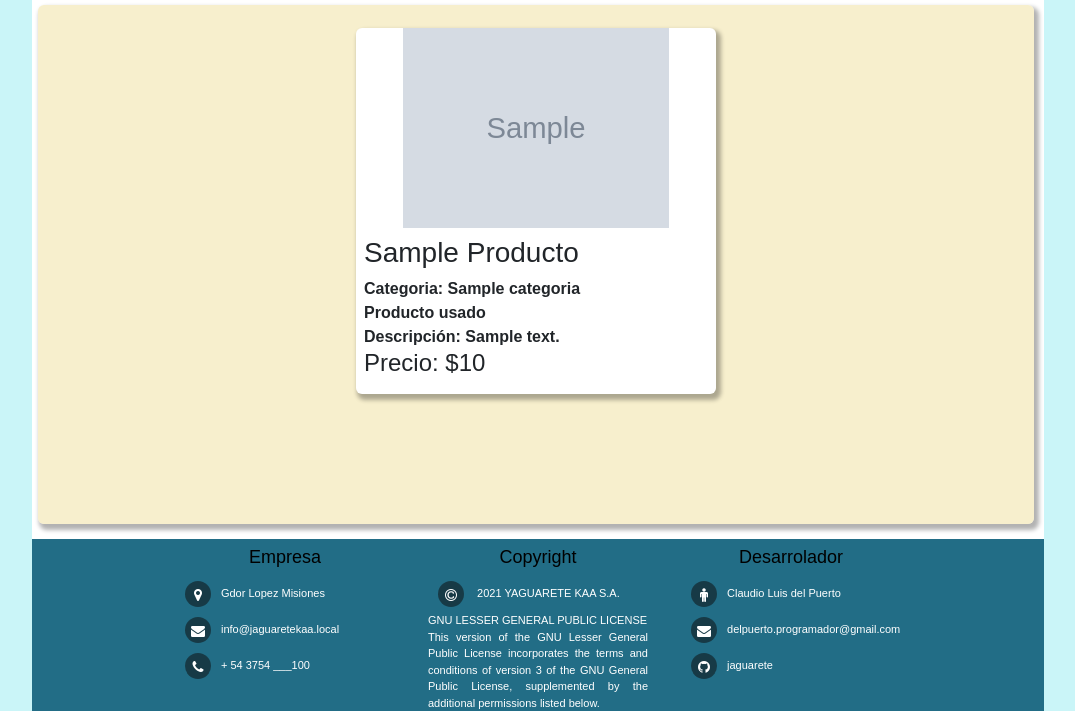
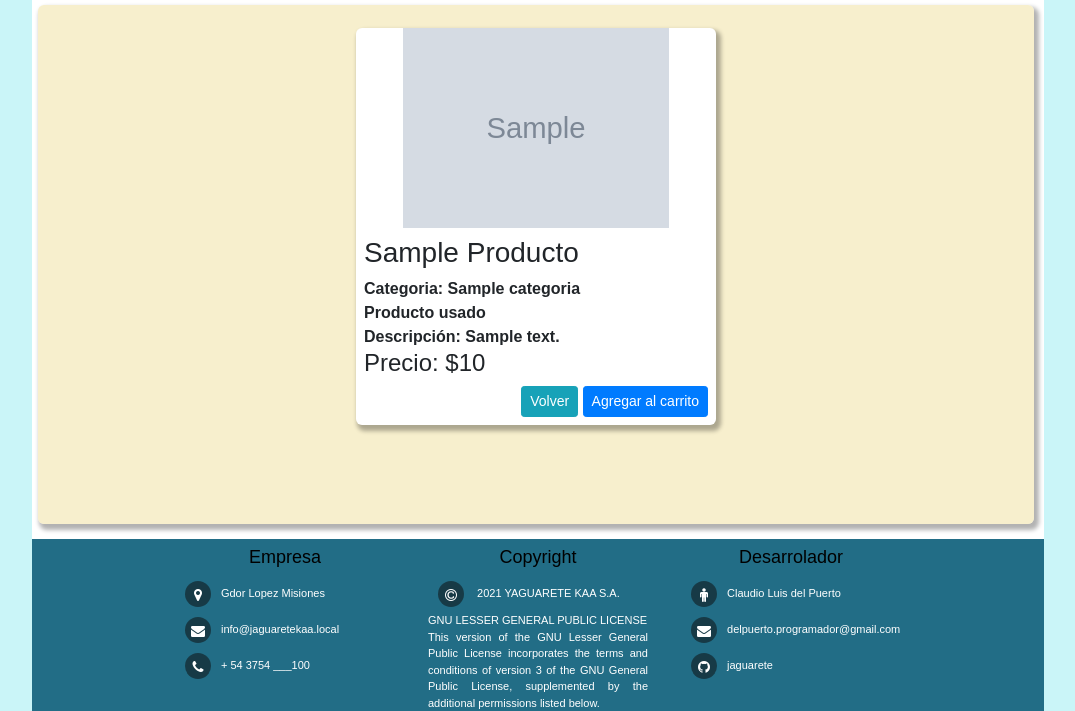
Before and after one commit to delpuerto/jaguarete, a Django app: template jaguarete/jaguareteAPP/templates/producto/mostrar.html in a window 1280 px wide. Shown: the part 90-801 px from the top of the page, without its empty margins (102-1177 px from the left). Run offline with Django 3.2, Linux system fonts and the light colour scheme; the template is opened without the code that fills it: most values are stand-ins (such as "Sample title", 1, 10 or a date in 2020); grey boxes marked "Sample" are stand-in pictures; some libraries are stand-ins or nearby versions.

Commit message:
Ultimos retoques

```diff
--- a/jaguarete/jaguareteAPP/templates/categoria/listar.html
+++ b/jaguarete/jaguareteAPP/templates/categoria/listar.html
@@ -19,7 +19,11 @@
 
                 {% for p in categorias %}
                     <tr>
-                        <td align="left">{{p.nombre | title}}</td>
+                        <td align="left">
+                            <a href="{% url 'bus_cat' p.id %}" class="link-info">
+                                {{p.nombre | title}}
+                            </a>
+                        </td>
                         <td>
                             {% if user.is_staff %}
                                 <a href="{% url 'modificar_categoria' p.id %}" class="btn btn-info btn-sm">Modificar</a>
--- a/jaguarete/jaguareteAPP/templates/home/base.html
+++ b/jaguarete/jaguareteAPP/templates/home/base.html
@@ -28,17 +28,23 @@
                     <a href="{% url 'logout' %}">
                         <input type="button" value="Logout @ {{user.username}}"  name="Btn_1" class="btnBase2">
                     </a>
+                    {% if not user.is_staff %}
+                        <input type="button" value="Registro" name="Btn_2" class="btnBase2" onclick="alert('Ya se encuentra registrado');">
+                        <a href="{% url 'carrito' %}">
+                            <input type="button" value="Carrito"  name="Btn_3" class="btnBase2" onclick="Btn_3();">
+                        </a>
+                    {% endif %}
                 {% else %}
                     <a href="{% url 'login' %}">
                         <input type="button" value="Login"   name="Btn_1" class="btnBase2">
                     </a>
+                    <a href="{% url 'registro' %}">
+                        <input type="button" value="Registro" name="Btn_2" class="btnBase2">
+                    </a>
+                    <a href="{% url 'carrito' %}">
+                        <input type="button" value="Carrito"  name="Btn_3" class="btnBase2" onclick="Btn_3();">
+                    </a>
                 {% endif %}
-                <a href="{% url 'registro' %}">
-                    <input type="button" value="Registro" name="Btn_2" class="btnBase2">
-                </a>
-                <a href="{% url 'carrito' %}">
-                    <input type="button" value="Carrito"  name="Btn_3" class="btnBase2" onclick="Btn_3();">
-                </a>
         </div>
     </div>
 
--- a/jaguarete/jaguareteAPP/templates/producto/mostrar.html
+++ b/jaguarete/jaguareteAPP/templates/producto/mostrar.html
@@ -32,11 +32,20 @@
                             <br>
                             <h4>Precio: ${{ producto.precio | intcomma }}</h4>
 
-                            {% if user.is_authenticated %}
+
                                 <div class="d-flex justify-content-end">
-                                <a href="{% url 'agregar_producto' producto.id %}" class="btn btn-info btn-sm" align="right">Agregar al carrito</a>
+                                    <a href="#" class="btn btn-info btn-sm" align="right" onclick="window.history.go(-1); return false;">Volver</a>
+                                    {% if user.is_authenticated %}
+                                        {% if not user.is_staff %}
+                                            &nbsp;
+                                            <a href="{% url 'agregar_producto' producto.id %}" class="btn btn-primary btn-sm" align="right">Agregar al carrito</a>
+                                        {% endif %}
+                                    {% else %}
+                                        &nbsp;
+                                        <a href="{% url 'agregar_producto' producto.id %}" class="btn btn-primary btn-sm" align="right">Agregar al carrito</a>
+                                    {% endif %}
                                 </div>
-                            {% endif %}
+
                         </div>
 
 
--- a/jaguarete/jaguareteAPP/urls.py
+++ b/jaguarete/jaguareteAPP/urls.py
@@ -22,4 +22,5 @@ urlpatterns = [
     path('restar_producto/<id>/', views.restar_producto, name="restar_producto"),
     path('carrito', views.carrito, name="carrito"),
     path('vaciar_producto', views.vaciar_producto, name="vaciar_producto"),
+    path('bus_cat/<categoria_nombre>/', views.bus_cat, name="bus_cat"),
 ]
```
Also changed, not shown: jaguarete/jaguareteAPP/templates/home/index.html (+6 -4 lines), jaguarete/jaguareteAPP/views.py (+24 -1 lines), jaguarete/db.sqlite3.
